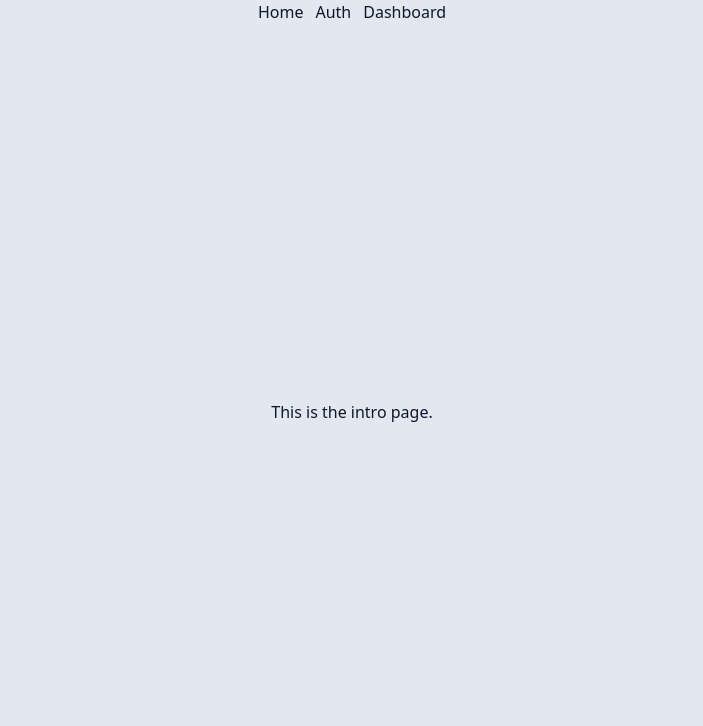
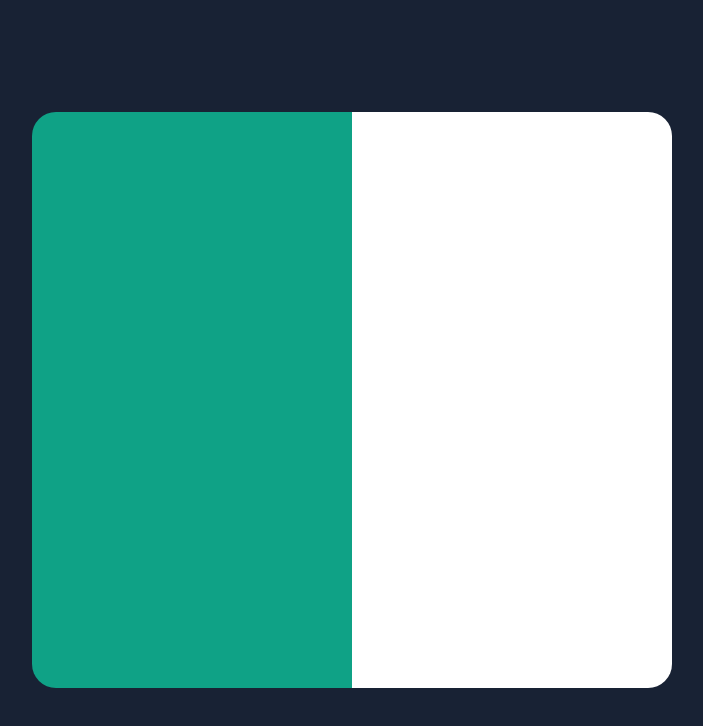
Before and after one commit to SafwanAmin-BracU/project-openpath, a SvelteKit app: page / in a window 1280 px wide. Shown: the top 726 px of the page, without its empty margins (288-991 px from the left). Built offline with nearby package versions, Linux system fonts and the light colour scheme.

Commit message:
refactor: update page layout and styling
- Simplify layout structure in +layout.svelte by removing redundant navigation links
- Enhance intro page design in +page.svelte with new flex and rounded elements
- Add custom color variables and update body background in app.tailwind.css

```diff
--- a/src/lib/app.tailwind.css
+++ b/src/lib/app.tailwind.css
@@ -2,10 +2,15 @@
 @plugin '@tailwindcss/forms';
 @plugin '@tailwindcss/typography';
 
+:root {
+  --color-primary: #0fa286;
+  --color-secondary: #182234;
+}
 body {
-	@apply flex h-[100dvh] w-[100dvw] box-border p-0 m-0 flex-col;
-	@apply bg-slate-200 text-slate-900 dark:bg-slate-900 dark:text-slate-200;
-	@apply transition-colors duration-300 ease-in-out;
-	@apply font-sans text-base;
-	@apply antialiased;
+  @apply flex h-[100dvh] w-[100dvw] box-border p-0 m-0 flex-col;
+  @apply bg-slate-200 text-slate-900 dark:bg-slate-900 dark:text-slate-200;
+  @apply transition-colors duration-300 ease-in-out;
+  @apply font-sans text-base;
+  @apply antialiased;
+  background-color: var(--color-secondary);
 }
--- a/src/routes/+layout.svelte
+++ b/src/routes/+layout.svelte
@@ -1,14 +1,9 @@
 <script lang="ts">
-	import '$lib/app.tailwind.css';
+	import "$lib/app.tailwind.css";
 
 	let { children } = $props();
 </script>
-<div class="flex flex-row justify-center w-full gap-3 h-fit">
-	<a href="/">Home</a>
-	<a href="/auth">Auth </a>
-	<a href="/dashboard">Dashboard</a>
-</div>
+
 <div class="flex flex-col w-full h-full">
-
 	{@render children()}
 </div>
--- a/src/routes/+page.svelte
+++ b/src/routes/+page.svelte
@@ -1,3 +1,6 @@
 <div class="flex items-center justify-center w-full h-full">
-    This is the intro page.
+  <div class="flex h-fit w-fit overflow-clip rounded-3xl">
+    <div class="h-[36rem] w-[20rem] bg-[var(--color-primary)]"></div>
+    <div class="h-[36rem] w-[20rem] bg-white"></div>
+  </div>
 </div>
```
